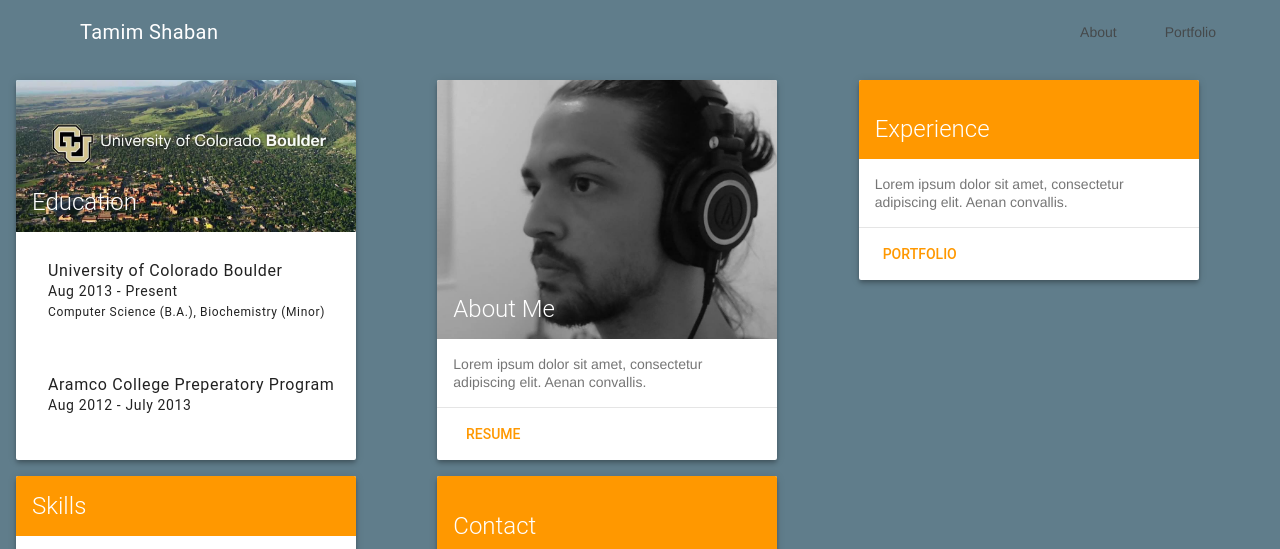
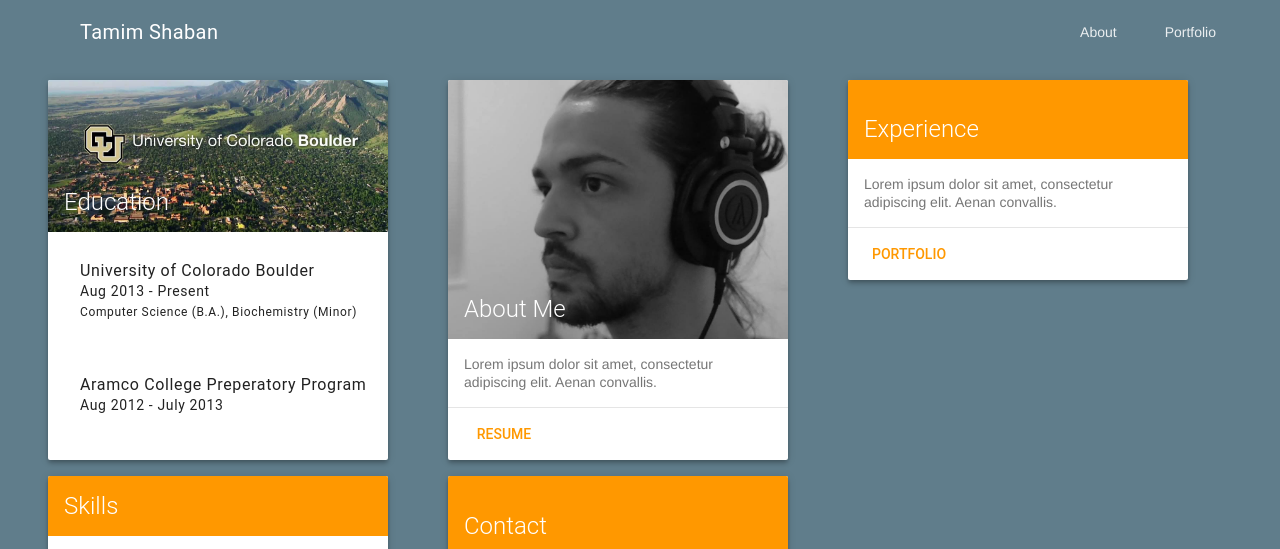
Before and after one commit to TamimSha/tamimsha.github.io, a website: page index.html in a window 1280 px wide. Shown: the top 549 px of the page. Drawn offline with nearby package versions, Linux system fonts and the light colour scheme.

Commit message:
Updated Layout

```diff
--- a/index.html
+++ b/index.html
@@ -23,6 +23,9 @@
                 your background is light. */
                 color: white;
             }
+            .white-nav-link.mdl-navigation__link{
+                color: white;
+            }
         </style>
 
         <div class="demo-layout-transparent mdl-layout mdl-js-layout">
@@ -34,8 +37,8 @@
                     <div class="mdl-layout-spacer"></div>
                     <!-- Navigation -->
                     <nav class="mdl-navigation">
-                        <a class="mdl-navigation__link" href="index.html">About</a>
-                        <a class="mdl-navigation__link" href="portfolio.html">Portfolio</a>
+                        <a class="white-nav-link mdl-navigation__link" href="index.html">About</a>
+                        <a class="white-nav-link mdl-navigation__link" href="portfolio.html">Portfolio</a>
                     </nav>
                 </div>
             </header>
@@ -47,16 +50,12 @@
                 </nav>
             </div>
             <style>
-                my-grid.mdl-grid{
-                    max-width: 1600px;
-                }
-                my-layout.mdl-layout{
-                    max-width: 400px;
-                    width: 400px;
+                .content-grid{
+                    max-width: 1200px;
                 }
             </style>
             <main class="my-layout mdl-layout">
-                <div class="my-grid mdl-grid">
+                <div class="content-grid mdl-grid">
                     <div class="mdl-cell mdl-cell--4-col">
                         <!-- Education Card -->
                         <style>
```
Lines whose indentation alone changed are shown as unchanged.
